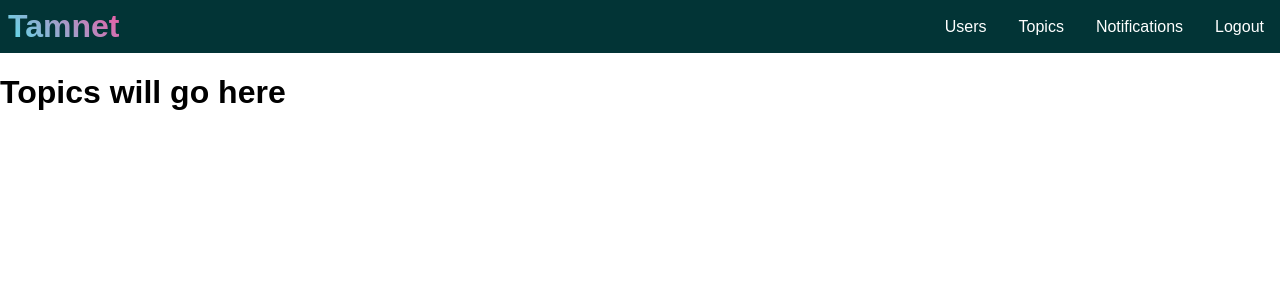
After one commit to AethernetX/forum-page-tamnet-, a Node server app: page /topics in a window 1280 px wide. The commit adds this page. Shown: the top 300 px of the page. Run offline with Node 20, Linux system fonts and the light colour scheme.

Commit message:
added more sites

```diff
--- a/public/style.css
+++ b/public/style.css
@@ -47,11 +47,3 @@ body {
 .navbar-links li:hover {
     background-color: #555;
 }
-
-.main-header {
-    font-size: 72px;
-    background: -webkit-linear-gradient(45deg,#58e2ee, #ee58a3);
-    -webkit-background-clip: text;
-    -webkit-text-fill-color: transparent;
-    width: max-content;
-}
--- a/routes/main.js
+++ b/routes/main.js
@@ -4,4 +4,8 @@ module.exports = function(app, siteData){
     app.get("/", function(req,res){
         res.render("index.ejs", siteData);
     });
+
+    app.get("/topics", function(req,res){
+        res.render("topics.ejs", siteData);
+    });
 };
--- /dev/null
+++ b/views/topics.ejs
@@ -0,0 +1,21 @@
+<!DOCTYPE html>
+<html lang="en">
+<head>
+    <link rel="stylesheet" type="text/css" href="/style.css">
+    <title>Homepage</title>
+</head>
+<body>
+    <nav class="navbar">
+        <div class="logo">Tamnet</div>
+        <div class="navbar-links">
+            <ul>
+                <li><a href="#">Users</a></li>
+                <li><a href="#">Topics</a></li>
+                <li><a href="#">Notifications</a></li>
+                <li><a href="#">Logout</a></li>
+            </ul>
+        </div>
+    </nav>
+    <h1>Topics will go here</h1>
+</body>
+</html>
```
Also changed, not shown: todo.txt (+12 -1 lines), views/about.ejs (added), views/login.ejs (added), views/register.ejs (added).
